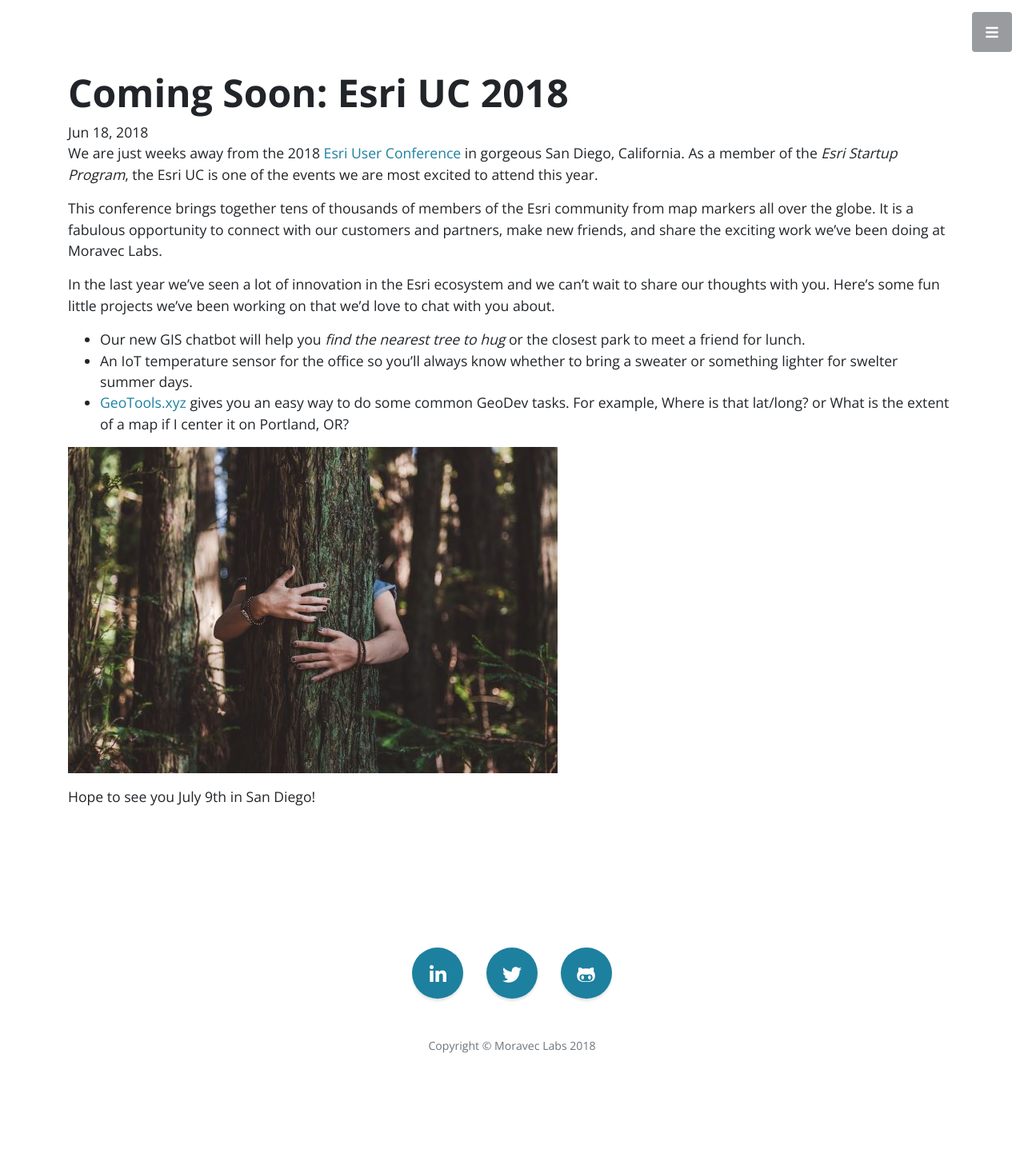
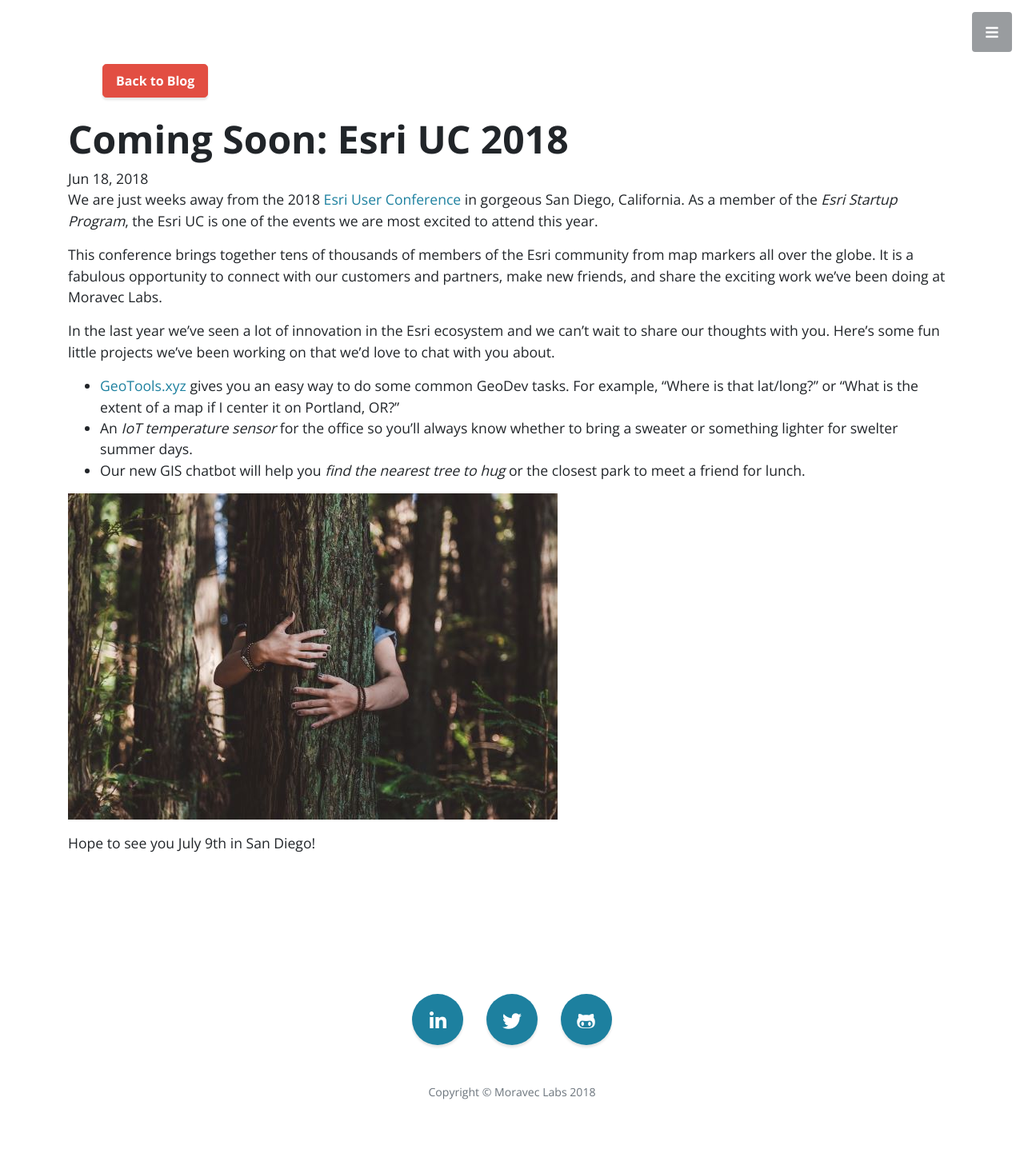
Before and after one commit to Dawnabelle/moravec-site-jekyll, a Jekyll site: the page built from _posts/2018-06-18-esri-uc-coming-up.markdown, in a window 1280 px wide. Shown: the whole page at 80% size. Built offline with Jekyll 4.4.1, drawn with Linux system fonts in a browser that asks for light colours; nearby versions of some CDN libraries; some web fonts are replaced; before the commit the page ends 1399 px from its top, so only the background shows below that.

Commit message:
update blog post layout page with back button

```diff
--- a/_layouts/post.html
+++ b/_layouts/post.html
@@ -3,6 +3,9 @@
 ---
 
 <div class="content-section">
+  <div class="btn-container">
+    <a class="btn btn-primary btn-lg  blog-button" href="/blog">Back to Blog</a>
+  </div>
   <div class="container">
     <h2>{{ page.title }}</h2>
     <time>{{ page.date | date: "%b %-d, %Y" }}{% if page.author %} • {{ page.author }}{% endif %}{% if page.meta %} • {{ page.meta }}{% endif %}</time>
--- a/_posts/2018-06-18-esri-uc-coming-up.markdown
+++ b/_posts/2018-06-18-esri-uc-coming-up.markdown
@@ -12,9 +12,9 @@
 
 In the last year we’ve seen a lot of innovation in the Esri ecosystem and we can’t wait to share our thoughts with you. Here’s some fun little projects we’ve been working on that we’d love to chat with you about.
 
+* [GeoTools.xyz]("https://www.geotools.xyz/") gives you an easy way to do some common GeoDev tasks. For example, "Where is that lat/long?" or "What is the extent of a map if I center it on Portland, OR?"
+* An *IoT temperature sensor* for the office so you’ll always know whether to bring a sweater or something lighter for swelter summer days.
 * Our new GIS chatbot will help you *find the nearest tree to hug* or the closest park to meet a friend for lunch.
-* An IoT temperature sensor for the office so you’ll always know whether to bring a sweater or something lighter for swelter summer days.
-* [GeoTools.xyz]("https://www.geotools.xyz/") gives you an easy way to do some common GeoDev tasks. For example, Where is that lat/long? or What is the extent of a map if I center it on Portland, OR?
 
 <img src="/images/blog/tree-hug.jpg" alt="arms hugging a tree">
 
--- a/_sass/_layout.scss
+++ b/_sass/_layout.scss
@@ -297,3 +297,9 @@
 .scroll-to-top:hover {
   background-color: #155d74;
 }
+
+a.btn.btn-primary.btn-lg.blog-button {
+  margin-left: 8rem;
+  margin-bottom: 1rem;
+  font-size: 1rem;
+}
```
